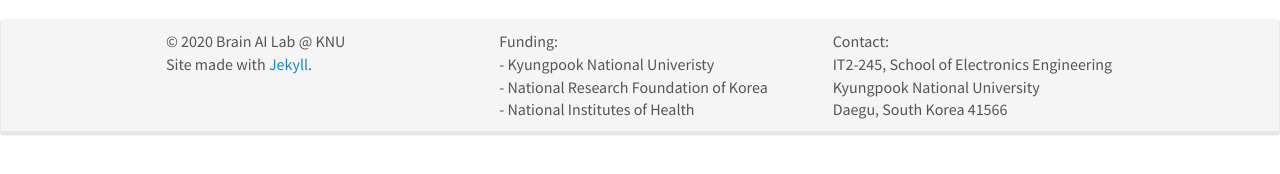
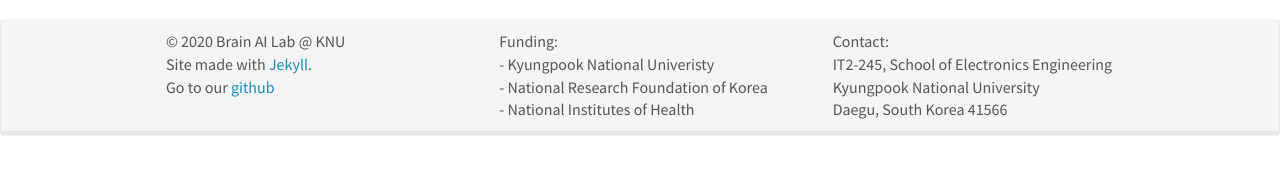
Before and after one commit to KNU-BrainAI/knu-brainai.github.io, a Jekyll site: the page built from _pages/home.md, in a window 1280 px wide. Shown: the part 700-874 px from the top of the page. Built offline with Jekyll 4.4.1, drawn with Linux system fonts in a browser that asks for light colours; nearby versions of some CDN libraries.

Commit message:
Update footer.html

```diff
--- a/_includes/footer.html
+++ b/_includes/footer.html
@@ -5,7 +5,8 @@
 		<div class="col-sm-4">
 
 		  <p>&copy 2020 Brain AI Lab @ KNU <br />
-			  Site made with <a href="https://jekyllrb.com">Jekyll</a>. </p>
+			  Site made with <a href="https://jekyllrb.com">Jekyll</a>. <br />
+			  Go to our <a href="https://github.com/knu-brainai">github</a> </p>
 
 
 		   <p>  </p><p>
```
